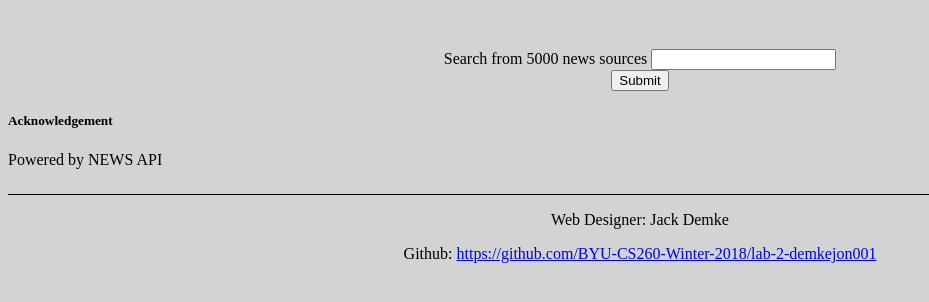
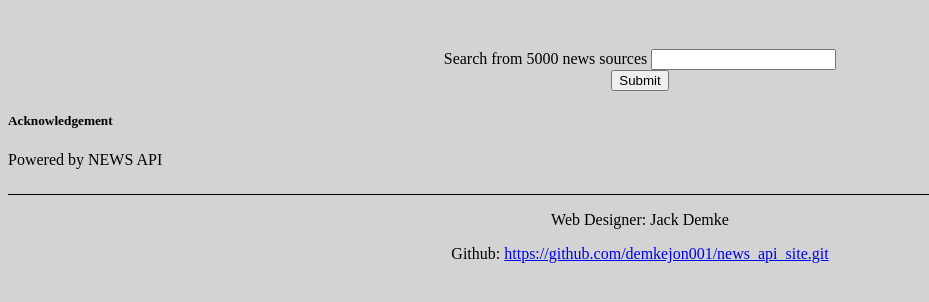
Before and after one commit to demkejon001/news_api_site, a plain HTML site: page index.html in a window 1280 px wide. Shown: the part 68-370 px from the top of the page, without its empty margins (0-929 px from the left). Drawn offline with nearby package versions, Linux system fonts and the light colour scheme; no server answers.

Commit message:
fixed footer

```diff
--- a/index.html
+++ b/index.html
@@ -25,7 +25,7 @@
 
 <footer>
 <p>Web Designer: Jack Demke</p>
-<p>Github: <a href="https://github.com/BYU-CS260-Winter-2018/lab-2-demkejon001">https://github.com/BYU-CS260-Winter-2018/lab-2-demkejon001</a> </p>
+<p>Github: <a href="https://github.com/demkejon001/news_api_site.git">https://github.com/demkejon001/news_api_site.git</a> </p>
 </footer>
 
     <script src="https://cdnjs.cloudflare.com/ajax/libs/jquery/3.3.1/jquery.min.js"></script>
```
